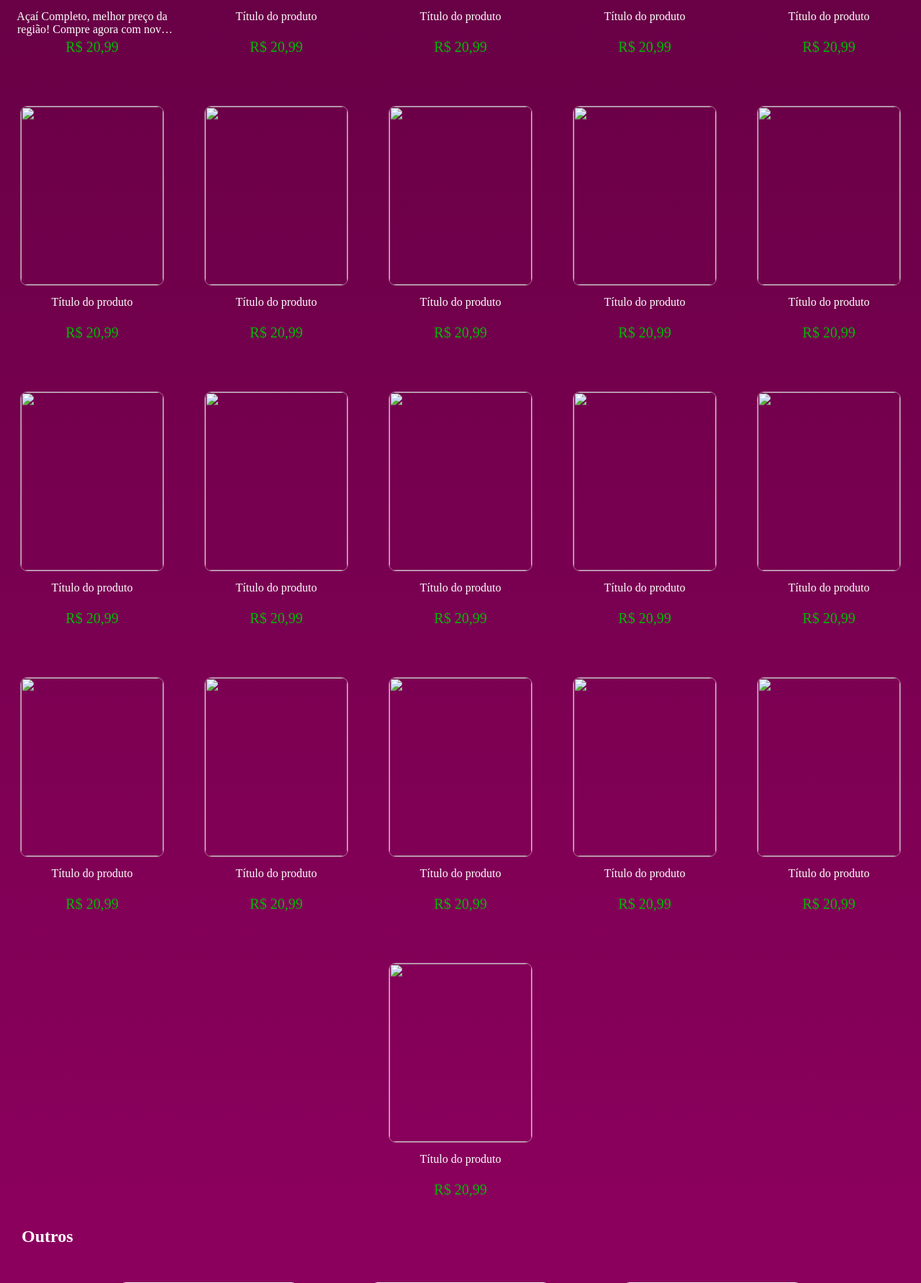
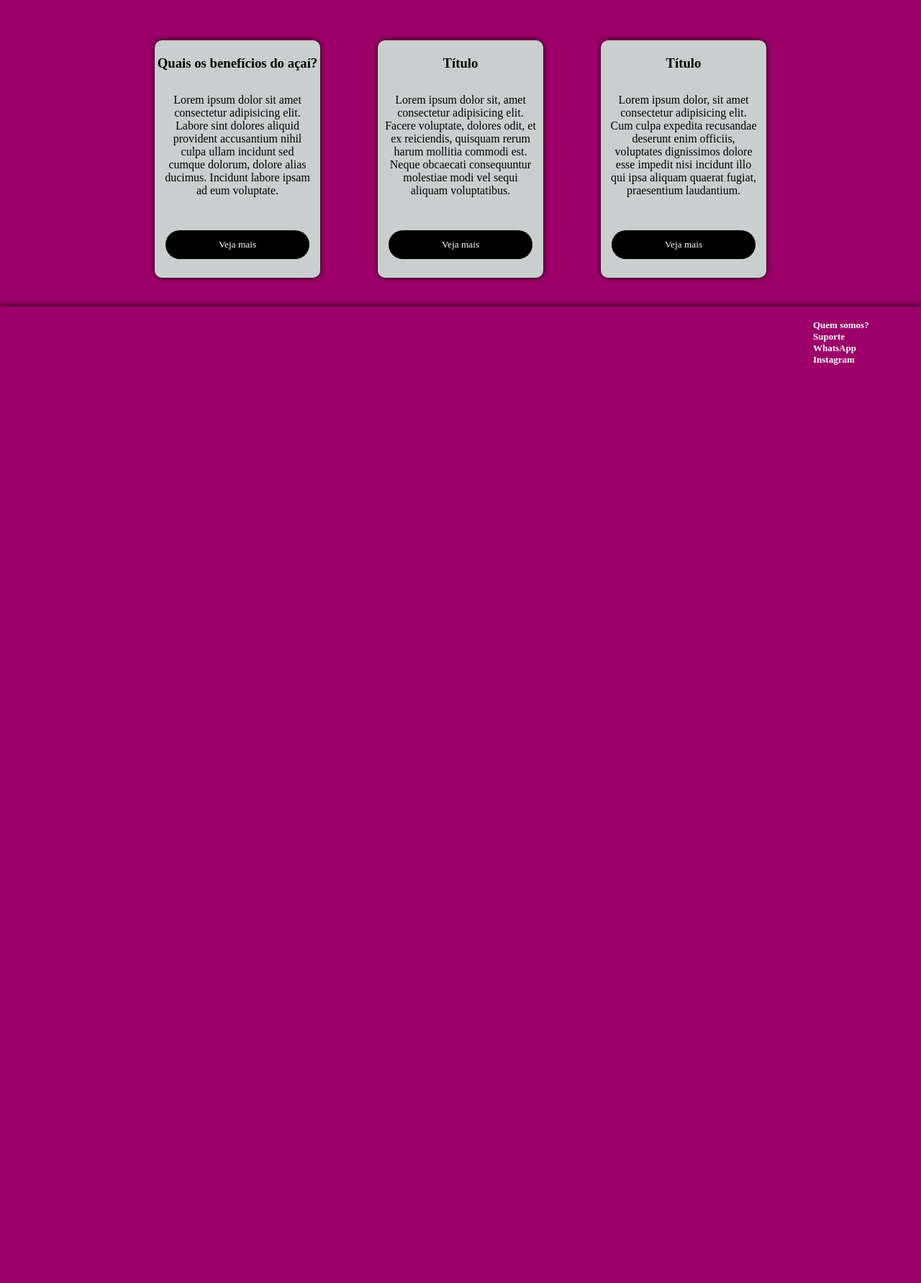
Before and after one commit to Guilherme0112/Loja-Acai, a PHP site: page / in a window 1280 px wide. Shown: the part 1344-3127 px from the top of the page at 72% size. After the commit the page ends 1851 px from the top, so only its background shows below. Run offline with PHP 8.4, Linux system fonts and the light colour scheme; some web fonts are replaced.

Commit message:
Add files via upload

```diff
--- a/Açaí/index.html
+++ b/Açaí/index.html
@@ -10,319 +10,90 @@
     <link rel="stylesheet" href="fontawesome-free-6.5.1-web/css/all.min.css">
     <link rel="shortcut icon" href="./photos/icone.ico" type="image/x-icon">
 </head>
-
 <body>
-
-    <!-- Parte de cima da página, topo.-->
-
     <header>
-        <a href="./login/login.html">
-            <i class="fa-solid fa-user"></i>
-        </a>
         <div>
-            <a href="" class='line-of-options'>Promoções</a>
-            <a href="" class='line-of-options'>Lojas</a>
-            <a href="" class='line-of-options'>Crie sua Loja</a>
+            <a href="" class="line-of-options" style="color: white;">Promoções</a>
+            <a href="" class="line-of-options" style="color: white;">Promoções</a>
+            <a href="" class="line-of-options" style="color: white;">Promoções</a>
         </div>
     </header>
 
-    <!-- 1º parte da página -->
+    <!-- background 1 e button -->
 
-    <main id='main-page'>
-        <div id="box-title">
-            <span id="title-one">O melhor açaí</span>
-            <span id="title-two">mais perto de você!</span>
-        </div>
+    <main>
+        <section id="background_1"></section>
     </main>
-    <section id="best-stores-and-promotions">
-        <section id="best-stores">
-            <h2 class="titles-page">Melhores Lojas</h2>
-            <div class="card-stores">
-                <img src="./photos/stores/store-1.png" alt="" title="Açaí Moderno">
-            </div>
-            <div class="card-stores">
-                <img src="./photos/stores/store-2.png" alt="" title="Açaí OSN Ente">
-            </div>
-            <div class="card-stores">
-                <img src="./photos/stores/store-3.png" alt="" title="Açaí Salles">
-            </div>
-            <div class="card-stores">
-                <img src="./photos/stores/store-4.png" alt="" title="Açaí Potaicai">
-            </div>
-            <div class="card-stores">
-                <img src="./photos/stores/store-5.png" alt="" title="Açaí Store">
-            </div>
-        </section>
 
-        <!-- Promotions Part -->
-        <section id="promotions">
-            <h2 class="titles-page">Em alta</h2>
-            <section>
-                <div class="card-promotions">
+    <!-- Box of buy -->
+
+    <section id="help-in-search">
+        <div class="help-in-search-box">
+            <div class='img-box-help-in-search'>
                 <img src="photos/promotions/promotion-1.png" alt="">
             </div>
-                <div class='title-products line-of-options'>
-                    <a href='' class="line-of-options">Açaí Completo, melhor preço da região! Compre agora com novo
-                        cupom</a>
+            <div class="title-of-box">
+                <a href="" class="line-of-options">Açaí mão na roda!</a>
             </div>
-                <div class="price-products line-of-options">
-                    <a href='' class="line-of-options" style='color: rgb(0, 186, 0);'>R$ 20,99</a>
+            <div class="button-and-title-of-box">
+                <button>Comprar</button>
             </div>
-            </section>
-            <section>
-                <div class="card-promotions">
+        </div>
+        <div class="help-in-search-box">
+            <div class='img-box-help-in-search'>
                 <img src="photos/promotions/promotion-2.png" alt="">
             </div>
-                <div class='title-products'>
-                    <a href='' class="line-of-options">Título do produto</a>
+            <div class="title-of-box">
+                <a href="" class="line-of-options">Açaí mão na roda!</a>
             </div>
-                <div class="price-products">
-                    <a href='' class="line-of-options" style='color: rgb(0, 186, 0);'>R$ 20,99</a>
+            <div class="button-and-title-of-box">
+                <button>Comprar</button>
             </div>
-            </section>
-            <section>
-                <div class="card-promotions">
+        </div>
+        <div class="help-in-search-box">
+            <div class='img-box-help-in-search'>
                 <img src="photos/promotions/promotion-3.png" alt="">
             </div>
-                <div class='title-products'>
-                    <a href='' class='line-of-options'>Título do produto</a>
+            <div class="title-of-box">
+                <a href="" class="line-of-options">Açaí mão na roda!</a>
             </div>
-                <div class="price-products">
-                    <a href='' class='line-of-options' style='color: rgb(0, 186, 0);'>R$ 20,99</a>
+            <div class="button-and-title-of-box">
+                <button>Comprar</button>
             </div>
-            </section>
-            <section>
-                <div class="card-promotions">
+        </div>
+        <div class="help-in-search-box">
+            <div class='img-box-help-in-search'>
                 <img src="photos/promotions/promotion-4.png" alt="">
             </div>
-                <div class='title-products'>
-                    <a href='' class='line-of-options'>Título do produto</a>
+            <div class="title-of-box">
+                <a href="" class="line-of-options">Açaí mão na roda!</a>
             </div>
-                <div class="price-products">
-                    <a href='' class='line-of-options' style='color: rgb(0, 186, 0);'>R$ 20,99</a>
-                </div>
-            </section>
-            <section>
-                <div class="card-promotions">
-                    <img src="" alt="">
-                </div>
-                <div class='title-products'>
-                    <a href='' class='line-of-options'>Título do produto</a>
-                </div>
-                <div class="price-products">
-                    <a href='' class='line-of-options' style='color: rgb(0, 186, 0);'>R$ 20,99</a>
-                </div>
-            </section>
-            <section>
-                <div class="card-promotions">
-                    <img src="" alt="">
-                </div>
-                <div class='title-products'>
-                    <a href='' class='line-of-options'>Título do produto</a>
-                </div>
-                <div class="price-products">
-                    <a href='' class='line-of-options' style='color: rgb(0, 186, 0);'>R$ 20,99</a>
-                </div>
-            </section>
-            <section>
-                <div class="card-promotions">
-                    <img src="" alt="">
-                </div>
-                <div class='title-products'>
-                    <a href='' class='line-of-options'>Título do produto</a>
-                </div>
-                <div class="price-products">
-                    <a href='' class='line-of-options' style='color: rgb(0, 186, 0);'>R$ 20,99</a>
-                </div>
-            </section>
-            <section>
-                <div class="card-promotions">
-                    <img src="" alt="">
-                </div>
-                <div class='title-products'>
-                    <a href=''class='line-of-options' >Título do produto</a>
-                </div>
-                <div class="price-products">
-                    <a href='' class='line-of-options' style='color: rgb(0, 186, 0);'>R$ 20,99</a>
-                </div>
-            </section>
-            <section>
-                <div class="card-promotions">
-                    <img src="" alt="">
-                </div>
-                <div class='title-products'>
-                    <a href='' class='line-of-options'>Título do produto</a>
-                </div>
-                <div class="price-products">
-                    <a href='' class='line-of-options' style='color: rgb(0, 186, 0);'>R$ 20,99</a>
-                </div>
-            </section>
-            <section>
-                <div class="card-promotions">
-                    <img src="" alt="">
-                </div>
-                <div class='title-products'>
-                    <a href='' class='line-of-options'>Título do produto</a>
-                </div>
-                <div class="price-products">
-                    <a href='' class='line-of-options' style='color: rgb(0, 186, 0);'>R$ 20,99</a>
-                </div>
-            </section>
-            <section>
-                <div class="card-promotions">
-                    <img src="" alt="">
-                </div>
-                <div class='title-products'>
-                    <a href='' class='line-of-options'>Título do produto</a>
-                </div>
-                <div class="price-products">
-                    <a href='' class='line-of-options' style='color: rgb(0, 186, 0);'>R$ 20,99</a>
-                </div>
-            </section>
-            <section>
-                <div class="card-promotions">
-                    <img src="" alt="">
-                </div>
-                <div class='title-products'>
-                    <a href='' class='line-of-options'>Título do produto</a>
-                </div>
-                <div class="price-products">
-                    <a href='' class='line-of-options' style='color: rgb(0, 186, 0);'>R$ 20,99</a>
-                </div>
-            </section>
-            <section>
-                <div class="card-promotions">
-                    <img src="" alt="">
-                </div>
-                <div class='title-products'>
-                    <a href='' class='line-of-options'>Título do produto</a>
-                </div>
-                <div class="price-products">
-                    <a href='' class='line-of-options' style='color: rgb(0, 186, 0);'>R$ 20,99</a>
-                </div>
-            </section>
-            <section>
-                <div class="card-promotions">
-                    <img src="" alt="">
-                </div>
-                <div class='title-products'>
-                    <a href='' class='line-of-options'>Título do produto</a>
-                </div>
-                <div class="price-products">
-                    <a href='' class='line-of-options' style='color: rgb(0, 186, 0);'>R$ 20,99</a>
-                </div>
-            </section>
-            <section>
-                <div class="card-promotions">
-                    <img src="" alt="">
-                </div>
-                <div class='title-products'>
-                    <a href='' class='line-of-options'>Título do produto</a>
-                </div>
-                <div class="price-products">
-                    <a href='' class='line-of-options' style='color: rgb(0, 186, 0);'>R$ 20,99</a>
-                </div>
-            </section>
-            <section>
-                <div class="card-promotions">
-                    <img src="" alt="">
-                </div>
-                <div class='title-products'>
-                    <a href='' class='line-of-options'>Título do produto</a>
-                </div>
-                <div class="price-products">
-                    <a href='' class='line-of-options' style='color: rgb(0, 186, 0);'>R$ 20,99</a>
-                </div>
-            </section>
-            <section>
-                <div class="card-promotions">
-                    <img src="" alt="">
-                </div>
-                <div class='title-products'>
-                    <a href='' class='line-of-options'>Título do produto</a>
-                </div>
-                <div class="price-products">
-                    <a href='' class='line-of-options' style='color: rgb(0, 186, 0);'>R$ 20,99</a>
-                </div>
-            </section>
-            <section>
-                <div class="card-promotions">
-                    <img src="" alt="">
-                </div>
-                <div class='title-products'>
-                    <a href='' class='line-of-options'>Título do produto</a>
-                </div>
-                <div class="price-products">
-                    <a href='' class='line-of-options' style='color: rgb(0, 186, 0);'>R$ 20,99</a>
-                </div>
-            </section>
-            <section>
-                <div class="card-promotions">
-                    <img src="" alt="">
-                </div>
-                <div class='title-products'>
-                    <a href='' class='line-of-options' >Título do produto</a>
-                </div>
-                <div class="price-products">
-                    <a href='' class='line-of-options' style='color: rgb(0, 186, 0);'>R$ 20,99</a>
-                </div>
-            </section>
-            <section>
-                <div class="card-promotions">
-                    <img src="" alt="">
-                </div>
-                <div class='title-products'>
-                    <a href='' class='line-of-options'>Título do produto</a>
-                </div>
-                <div class="price-products">
-                    <a href='' class='line-of-options' style='color: rgb(0, 186, 0);'>R$ 20,99</a>
-                </div>
-            </section>
-            <section>
-                <div class="card-promotions">
-                    <img src="" alt="">
-                </div>
-                <div class='title-products'>
-                    <a href='' class='line-of-options'>Título do produto</a>
-                </div>
-                <div class="price-products">
-                    <a href='' class='line-of-options' style='color: rgb(0, 186, 0);'>R$ 20,99</a>
-                </div>
-            </section>
-        </section>
-        <section id="outers">
-            <h2 class="titles-page">Outros</h2>
-            <div class="card-outers">
-                <div class="img-outers">
-                    <img src="" alt="">
-                </div>
-            </div>
-            <div class="card-outers">
-                <div class="img-outers">
-                    <img src="" alt="">
-                </div>
-            </div>
-            <div class="card-outers">
-                <div class="img-outers">
-                    <img src="" alt="">
-                </div>
-            </div>
-            <div class="card-outers">
-                <div class="img-outers">
-                    <img src="" alt="">
-                </div>
-            </div>
-            <div class="card-outers">
-                <div class="img-outers">
-                    <img src="" alt="">
-                </div>
-            </div>
-            <div class="card-outers">
-                <div class="img-outers">
-                    <img src="" alt="">
+            <div class="button-and-title-of-box">
+                <button>Comprar</button>
             </div>
         </div>
     </section>
+    <section class="carrossel">
+        <section>
+
+        </section>
+    </section>
+    <section class="info">
+        <div class="help-in-search-box">
+            <h3>Quais os benefícios do açaí?</h3>
+            <p>Lorem ipsum dolor sit amet consectetur adipisicing elit. Labore sint dolores aliquid provident accusantium nihil culpa ullam incidunt sed cumque dolorum, dolore alias ducimus. Incidunt labore ipsam ad eum voluptate.</p>
+            <button>Veja mais</button>
+        </div>
+        <div class="help-in-search-box">
+            <h3>Título</h3>
+            <p>Lorem ipsum dolor sit, amet consectetur adipisicing elit. Facere voluptate, dolores odit, et ex reiciendis, quisquam rerum harum mollitia commodi est. Neque obcaecati consequuntur molestiae modi vel sequi aliquam voluptatibus.</p>
+            <button>Veja mais</button>
+        </div>
+        <div class="help-in-search-box">
+            <h3>Título</h3>
+            <p>Lorem ipsum dolor, sit amet consectetur adipisicing elit. Cum culpa expedita recusandae deserunt enim officiis, voluptates dignissimos dolore esse impedit nisi incidunt illo qui ipsa aliquam quaerat fugiat, praesentium laudantium.</p>
+            <button>Veja mais</button>
+        </div>
     </section>
     <footer>
         <div id="opcoes">
--- a/Açaí/style.css
+++ b/Açaí/style.css
@@ -1,13 +1,14 @@
 @import url('https://fonts.googleapis.com/css2?family=Tilt+Neon&display=swap');
 *{
-
     margin: 0;
     border: 0;
     font-family: "Tilt Neon";
     box-sizing: border-box;
 }
-html{
+html, body{
 
+    width: 100%;
+    height: 100vh;
     background-color: rgb(156, 0, 104);
 }
 
@@ -15,244 +16,137 @@ html{
 
 .line-of-options{
 
-    color: white;
     text-decoration: none;
 }
 .line-of-options:hover{
 
     text-decoration: underline;
 }
-
-/* Top from the screen */
-
+/* Heade of page */
 header{
 
-    background-color: rgb(93, 0, 62);
-    height: 70px;
     width: 100%;
+    height: 50px;
+    background-color: rgb(156, 0, 104);
 }
 header div{
 
-    width: 80%;
     height: 100%;
+    width: 50%;
+    margin: auto 20px;
     display: flex;
+    justify-content: start;
     align-items: center;
-
-}
-header i{
-
-    position: absolute;
-    right: 40px;
-    top: 23px;
-    font-size: 25px;
-    cursor: pointer;
-    color: white;
 }
 header div a{
 
-    margin: 30px;
+    margin: auto 20px;
 }
-i:hover{
-
-    transform: scale(1.1);
-    transition: 0.5s;
-}
-
-/* Primary part from the page, box from the title and background 1 */
-
-#main-page{
+/* Main page */
+main{
 
     width: 100%;
-    height: 650px;
-    background: url('./photos/main-page/photo-1-main-page.png');
-    background-size: cover;
-    background-position-x: left;
-    display: flex;
-    align-items: center;
-    justify-content: end;
 }
-#box-title{
-
-    width: 400px;
-    height: 30%;
-    display: flex;
-    justify-content: center;
-    align-items: center;
-    flex-wrap: wrap;
-    color: rgb(93, 0, 62);
-    -webkit-text-stroke-width: 1px;
-    -webkit-text-stroke-color: white;
-}
-#title-one{
+#background_1{
 
     width: 100%;
-    font-size: 70px;
+    height: 500px;
+    background: url(photos/main-page/photo-1-main-page.png);
+    background-size: cover;
+    background-position: center ;
 }
-#title-two{
-
-    font-size: 40px;
-    width: 100%;
-    color: rgb(214, 214, 214);
-    -webkit-text-stroke-width: 1.5px;
-    -webkit-text-stroke-color: rgb(93, 0, 62);
-}
-
-/* Part of the promotions e best stores */
-
-/* The Best stores */
-
-#best-stores-and-promotions{
+#help-in-search{
 
     width: 100%;
-    background: linear-gradient(to bottom, rgb(93, 0, 62), rgb(156, 0, 104) );
-}
-.titles-page{
-
-    width: 100%;
-    margin-top: 30px;
-    margin-left: 30px;
-    color: white;
-}
-#best-stores{
-
-    display: flex;
-    justify-content: center;
-    align-items: center;
-    flex-wrap: wrap;
-    color: white;
-}
-.card-stores{
-
-    height: 100px;
-    width: 200px;
-    border: 1px solid rgba(255, 255, 255, 0.4);
-    margin: 50px 10px;
-    float: left;
-    border-radius: 5px;
-    cursor: pointer;
-    overflow: hidden;
-}
-.card-stores:hover{
-
-    border: 1px solid rgba(255, 255, 255);
-    transition: 0.5s;
-    box-shadow: 0px 0px 3px white;
-}
-.card-stores img{
-
-    width: 100%;
-    height: 100%;
-    object-fit: cover;
-    webkit-transition: -webkit-transform .5s ease;
-    transition: transform .5s ease;
-}
-.card-stores img:hover{
-
-    -webkit-transform: scale(1.1);
-    transform: scale(1.1)
-}
-
-/* Promotions of store */
-
-#promotions{
-
     display: flex;
     justify-content: center;
     align-items: center;
     flex-wrap: wrap;
 }
-#promotions section{
-    margin: 10px auto;
+.help-in-search-box{ /* box from img and title */
+
+    width: 230px;
+    height: 330px;
+    background-color: #cbcecf;
+    margin: 40px;
+    border-radius: 10px;
+    display: grid;
+    justify-content: center;
+    align-items: center;
+    box-shadow: 0px 0px 7px black;
+
 }
-.title-products a{
+.img-box-help-in-search{ /* img of box */
 
+    height: 90%;
+    width: 90%;
+    margin: 11px;
+    border-radius: 10px;
+    overflow: hidden;
+    border: 1px solid black;
+}
+.img-box-help-in-search img{ /* editing the image */
+
+    height: 100%;
+    width: 100%;
+    object-fit: cover;
+}
+.title-of-box{
+
+    text-align: center;
+    height: 20px;
+    margin-bottom: 30px;
+}
+.help-in-search-box button{ /* button of box */
+
+    height: 40px;
+    width: 100%;
+    background-color: black;
+    border-radius: 20px;
     color: white;
+    cursor: pointer;
 }
-.title-products{
-    height: 40px;
-    width: 220px;
-    margin-top: -40px;
-    -webkit-box-orient: vertical;
-    -webkit-line-clamp: 2;
-    display: -webkit-box;
-    overflow: hidden;
-    text-overflow: ellipsis;
-    text-align: center;
-    color: white;
+.help-in-search-box button:hover{
+
+    background-color: rgba(0, 0, 0, 0.95);
+    transition: .3s;
 }
-.price-products{
 
-    font-size: 20px;
+/* Box of options */
+
+.help-in-search-box button{
+
+    margin: 15px;
+    width: 200px;
+}
+.help-in-search-box p{
+
+    padding: 10px;
     text-align: center;
 }
-.card-promotions{
+.help-in-search-box h3{
 
-    height: 250px;
-    width: 200px;
-    margin: 50px 10px;
-    border: 1px solid rgba(255, 255, 255, 0.4);
-    border-radius: 10px;
-    cursor: pointer;
-    overflow: hidden;
-    display: inline-block;
+    margin-top: 10px;
+    text-align: center;
+}
+/* carrossel */
 
-}
-.card-promotions:hover{
-
-    border: 1px solid white;
-    transition: 0.5s;
-    box-shadow: 0px 0px 3px white;
-}
-.card-promotions img{
+.carrossel{
 
     width: 100%;
-    height: 100%;
-    object-fit: cover;
-    webkit-transition: -webkit-transform 0.5s ease;
-    transition: transform 0.5s ease;
+    height: 400px;
 }
-.card-promotions img:hover{
+/* info of page */
+.info{
 
-    -webkit-transform: scale(1.1);
-    transform: scale(1.1);
-    transition: 0.5s;
+    width: 100%;
+    display: flex;
+    justify-content: center;
+    align-items: center;
+    flex-wrap: wrap;
 }
 
-/* Outers */
-
-#outers{
-
-   display: flex;
-   justify-content: center;
-   align-items: center;
-   flex-wrap: wrap;
-}
-.card-outers{
-
-    height: 340px;
-    width: 250px;
-    display: flex;
-    justify-content: center;
-    background-color: white;
-    border: 1px solid rgba(255, 255, 255, 0.4);
-    border-radius: 10px;
-    margin: 50px;
-    cursor: pointer;
-}
-.card-outers:hover{
-
-    box-shadow: 0px 0px 5px black;
-    transition: .5s;
-}
-.img-outers{
-    margin-top: 10px;
-    width: 90%;
-    height: 40%;
-    border-radius: 10px;
-    background-color: rgb(156, 0, 104);
-}
 /* footer of page */
-
 footer{
 
     width: 100%;
```
Also changed, not shown: other parts of Açaí/style.css (+0 -65 lines), Açaí/promotions/promotions.css (added), Açaí/promotions/promotions.html (added), Açaí/promotions/promotions.js (added). Lines whose indentation alone changed are shown as unchanged.
